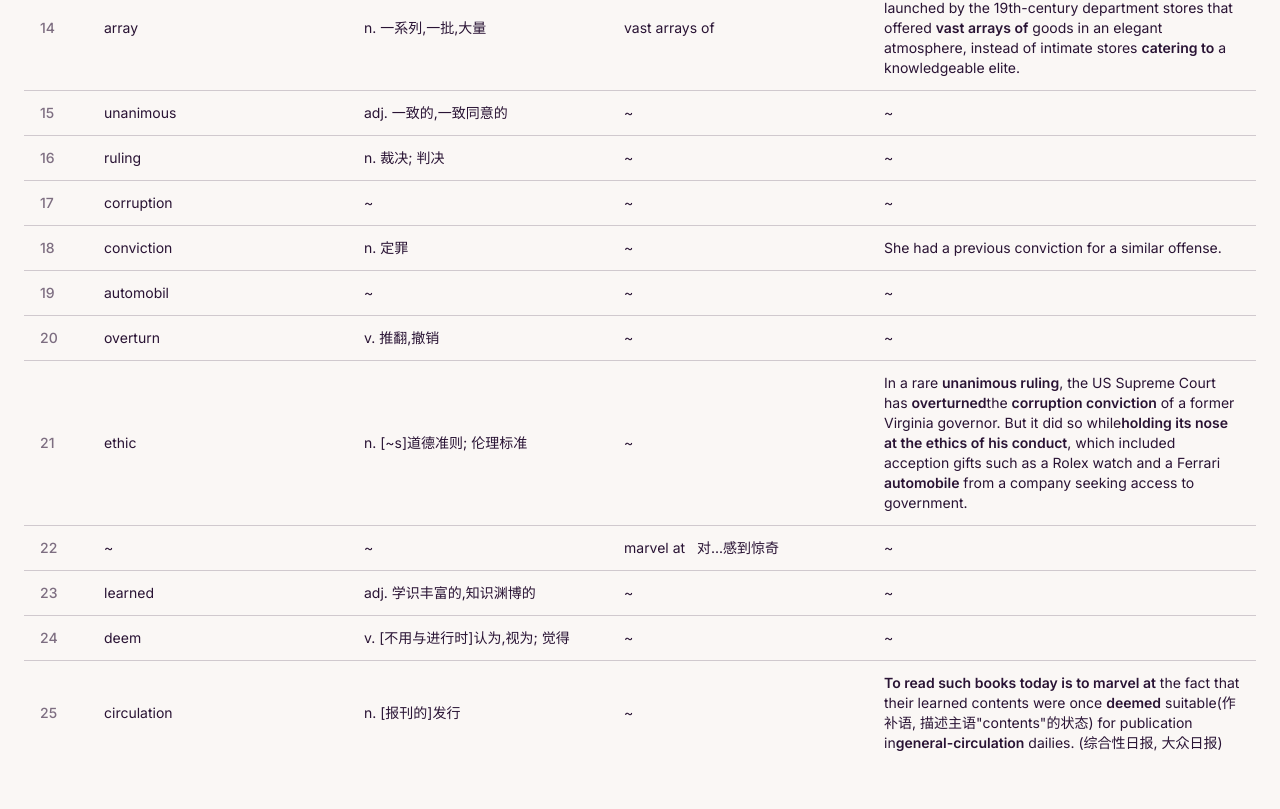
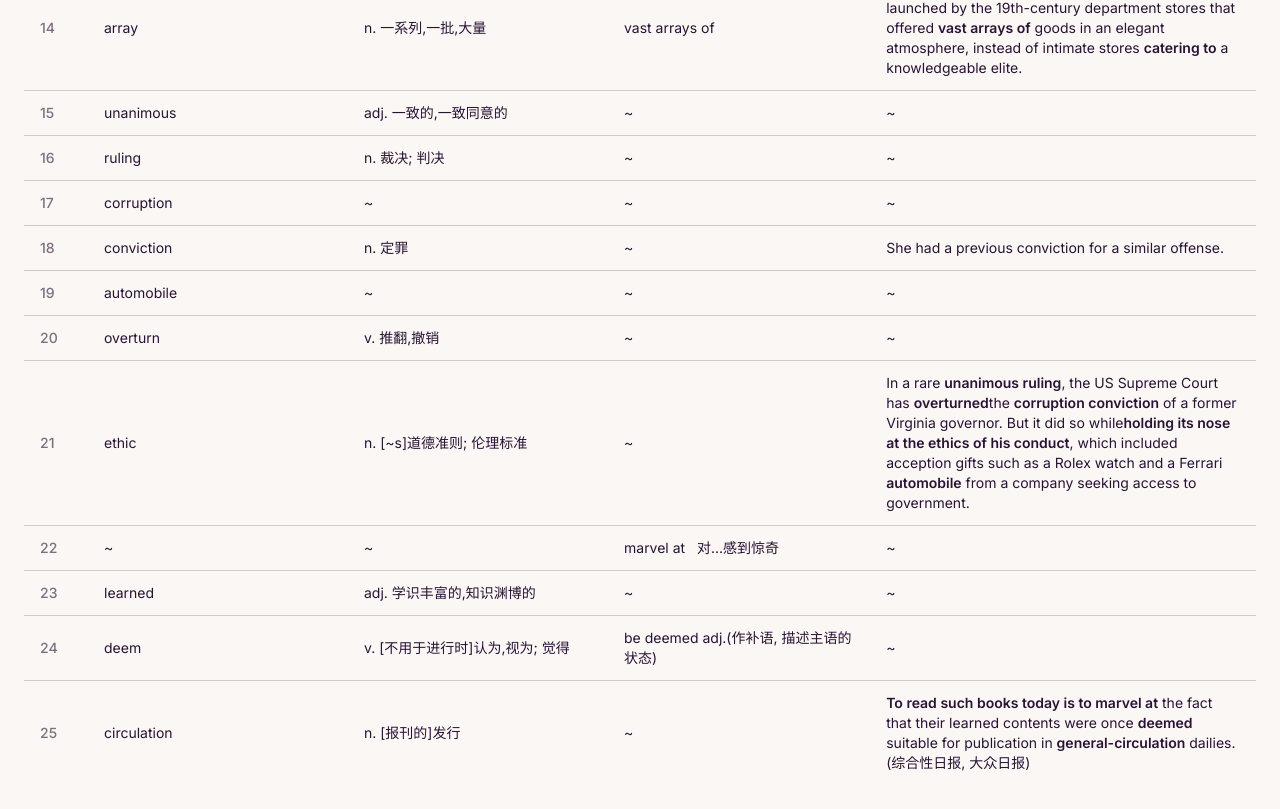
Before and after one commit to xyt-dev/webnotes, a Next.js app: page /english/words in a window 1280 px wide. Shown: the part 892-1701 px from the top of the page. Built offline with nearby package versions, Linux system fonts and the light colour scheme.

Commit message:
update config

```diff
--- a/src/app/configs/page.tsx
+++ b/src/app/configs/page.tsx
@@ -257,7 +257,7 @@ export default function EnglishPage() {
         <span>"gitlens.currentLine.enabled": false,</span>
         <span>// ui</span>
         <span>"window.zoomLevel": 2.3,</span>
-        <span>"window.titleBarStyle": "custom",</span>
+        <span>"window.titleBarStyle": "native",  // custom</span>
         <span>"window.menuBarVisibility": "compact",</span>
         <span>"window.customMenuBarAltFocus": false,</span>
         <span>"window.customTitleBarVisibility": "never",</span>
@@ -286,9 +286,14 @@ export default function EnglishPage() {
         <span>    "frame": false,  // disable native menu in native mode</span>
         <span>&#125;,</span>
         <span>"apc.activityBar": &#123;</span>
-        <span>    "size": 35,</span>
-        <span>    "itemSize": 35,</span>
-        <span>    "itemMargin": 10</span>
+        <span>    "size": 30,</span>
+        <span>    "itemSize": 30,</span>
+        <span>    "itemMargin": 5,</span>
+        <span>    "position": "bottom",</span>
+        <span>&#125;,</span>
+        <span>"apc.statusBar": &#123;</span>
+        <span>    "position": "editor-bottom",</span>
+        <span>    "height": 30</span>
         <span>&#125;,</span>
         <span>"workbench.layoutControl.enabled": false,</span>
         <span>"window.commandCenter": false,</span>
--- a/src/app/english/words/page.tsx
+++ b/src/app/english/words/page.tsx
@@ -73,7 +73,7 @@ export default function EnglishWords() {
           <td>She had a previous conviction for a similar offense.</td>
         </tr>
         <tr>
-          <td>automobil</td>
+          <td>automobile</td>
         </tr>
         <tr>
           <td>overturn</td> <td>v. 推翻,撤销</td>
@@ -95,15 +95,16 @@ export default function EnglishWords() {
           <td>learned</td> <td>adj. 学识丰富的,知识渊博的</td>
         </tr>
         <tr>
-          <td>deem</td> <td>v. [不用与进行时]认为,视为; 觉得</td>
+          <td>deem</td> <td>v. [不用于进行时]认为,视为; 觉得</td>
+          <td>be deemed adj.(作补语, 描述主语的状态)</td>
         </tr>
         <tr>
           <td>circulation</td> <td>n. [报刊的]发行</td>
           <td></td>
           <td>
               <strong>To read such books today is to marvel at</strong> the fact that their learned contents
-            were once <strong>deemed</strong> suitable(作补语, 描述主语"contents"的状态) for publication in
-            <strong>general-circulation</strong> dailies.  (综合性日报, 大众日报)
+            were once <strong>deemed</strong> suitable for publication in <strong>general-circulation</strong> dailies.
+            (综合性日报, 大众日报)
           </td>
         </tr>
 
```
